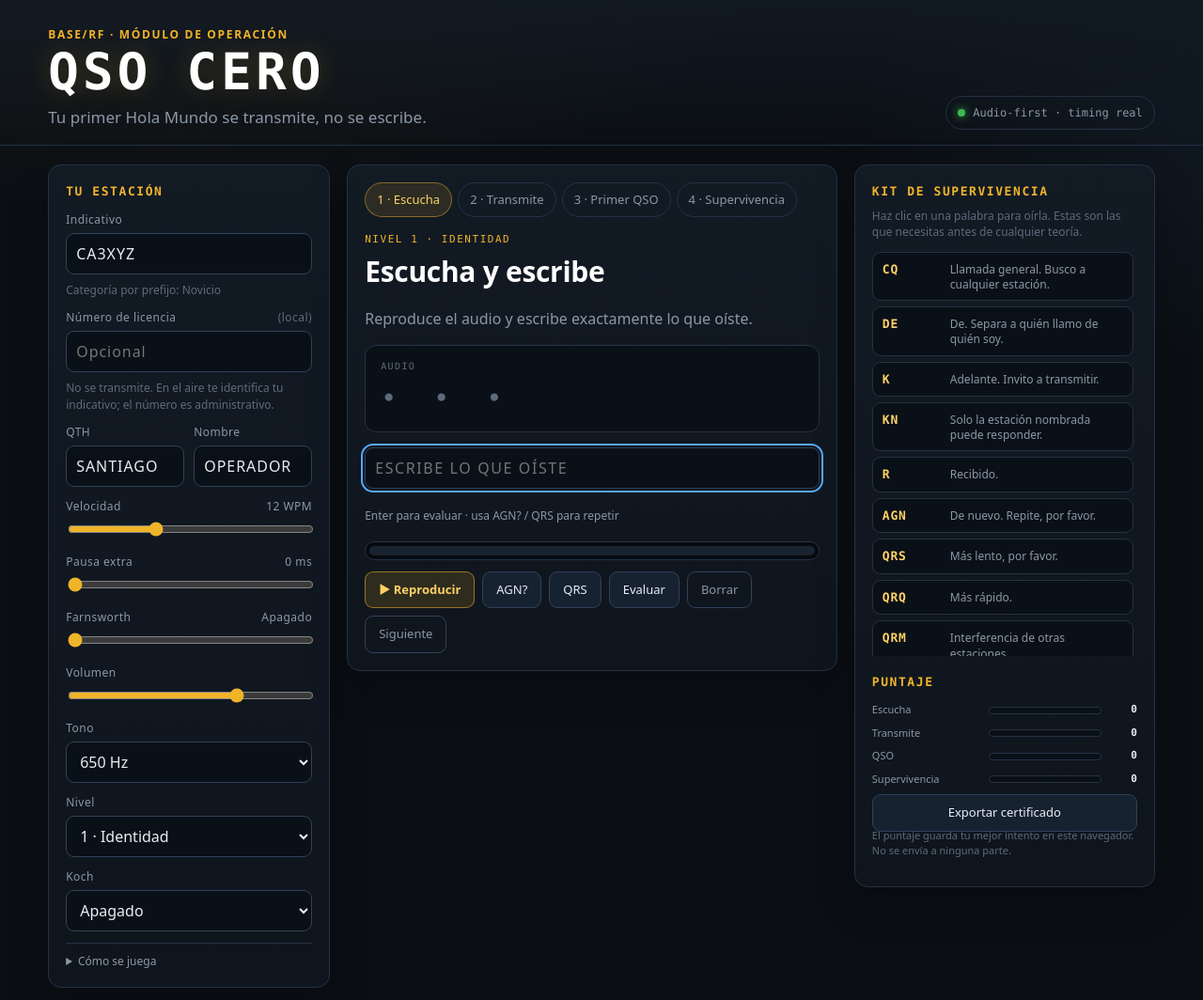
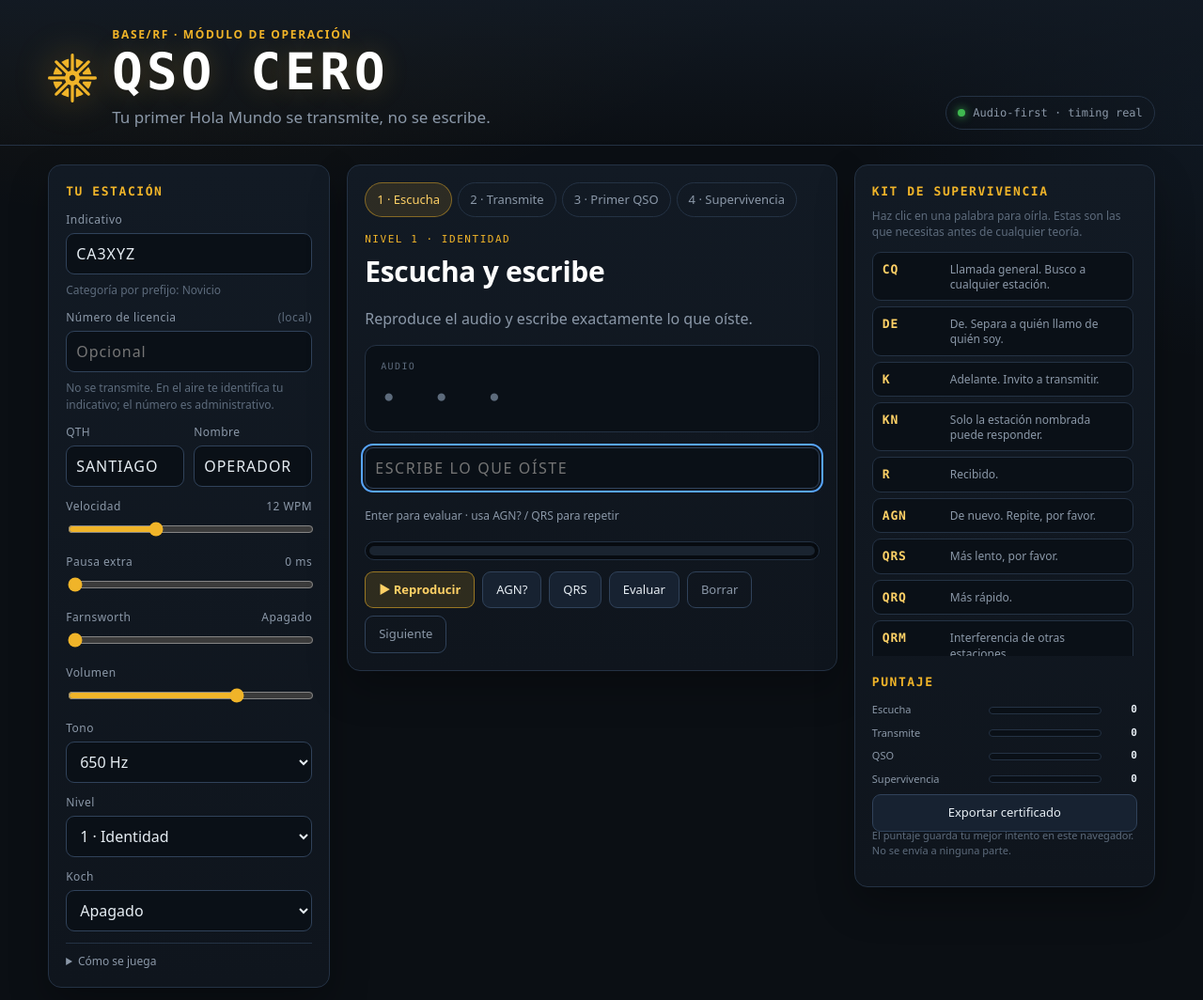
Before and after one commit to cantabriarudolf/base-rf, a plain HTML site: page game/index.html in a window 1280 px wide. Shown: the top 1064 px of the page at 94% size. Drawn offline with Linux system fonts and the light colour scheme.

Commit message:
feat(ui): incorporar la marca del proyecto en QSO CERO
La marca estaba suelta fuera del repositorio y no aparecía en ninguna
parte del producto. Entra como sello del autor, no como logo de curso.

- assets/logo.svg: original sin tocar (negro sobre transparente).
- assets/logo-amber.svg: la misma geometría teñida con --accent (#f0b429),
  legible sobre fondo claro y oscuro.
- Cabecera del juego: marca a la izquierda del wordmark, con halo suave
  y tamaño fluido (clamp 38-52 px).
- Favicon SVG para la pestaña.
- Pie: enlaces a las dos licencias y atribución de la marca.

Verificación: node game/test-core.mjs en verde; autopruebas ?selftest=1,
=2 y =3 OK en Chrome headless; captura de la cabecera revisada.

```diff
--- a/game/index.html
+++ b/game/index.html
@@ -5,14 +5,18 @@
   <meta name="viewport" content="width=device-width, initial-scale=1">
   <meta name="description" content="QSO CERO: juego de Morse de supervivencia para el proyecto BASE/RF. Escucha, transmite y completa tu primer QSO.">
   <title>QSO CERO — Morse de supervivencia</title>
+  <link rel="icon" type="image/svg+xml" href="../assets/logo-amber.svg">
   <link rel="stylesheet" href="styles.css">
 </head>
 <body>
   <header class="top">
     <div class="brand">
-      <p class="kicker">BASE/RF · Módulo de operación</p>
-      <h1>QSO CERO</h1>
-      <p class="tagline">Tu primer Hola Mundo se transmite, no se escribe.</p>
+      <img class="brand-mark" src="../assets/logo-amber.svg" alt="" width="48" height="48" aria-hidden="true">
+      <div class="brand-text">
+        <p class="kicker">BASE/RF · Módulo de operación</p>
+        <h1>QSO CERO</h1>
+        <p class="tagline">Tu primer Hola Mundo se transmite, no se escribe.</p>
+      </div>
     </div>
     <div class="top-badge">
       <span class="dot"></span>
@@ -158,6 +162,8 @@
       <b>QSO CERO</b> es parte de <a href="../README.md">BASE/RF</a>.
       La norma chilena se cita en <a href="../docs/01-normativa-cl-2026.md">docs/01-normativa-cl-2026.md</a>.
       Este juego no reemplaza la licencia ni la práctica con una estación real.
+      Contenido <a href="../LICENSE-docs.md">CC BY-SA 4.0</a>, código <a href="../LICENSE">MIT</a>.
+      Marca de la cabecera: dharmatec.cl.
     </p>
     <p class="mono">CQ CQ CQ DE QSO CERO K</p>
   </footer>
--- a/game/styles.css
+++ b/game/styles.css
@@ -64,6 +64,24 @@ a:hover {
   padding: 28px clamp(16px, 4vw, 56px) 16px;
   border-bottom: 1px solid var(--line);
   background: linear-gradient(180deg, rgba(18, 26, 36, 0.9), rgba(11, 15, 20, 0));
+}
+
+.brand {
+  display: flex;
+  align-items: center;
+  gap: 16px;
+  min-width: 0;
+}
+
+.brand-mark {
+  flex: none;
+  width: clamp(38px, 5vw, 52px);
+  height: auto;
+  filter: drop-shadow(0 0 20px rgba(240, 180, 41, 0.35));
+}
+
+.brand-text {
+  min-width: 0;
 }
 
 .kicker {
```
Also changed, not shown: assets/logo-amber.svg (added), assets/logo.svg (added).
